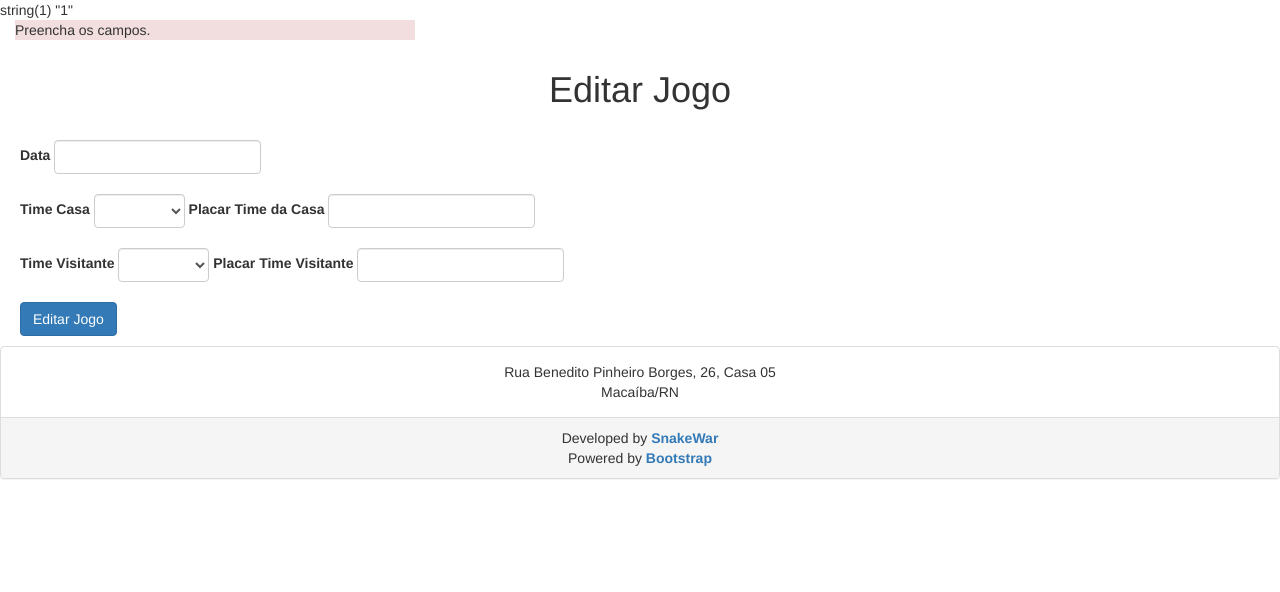
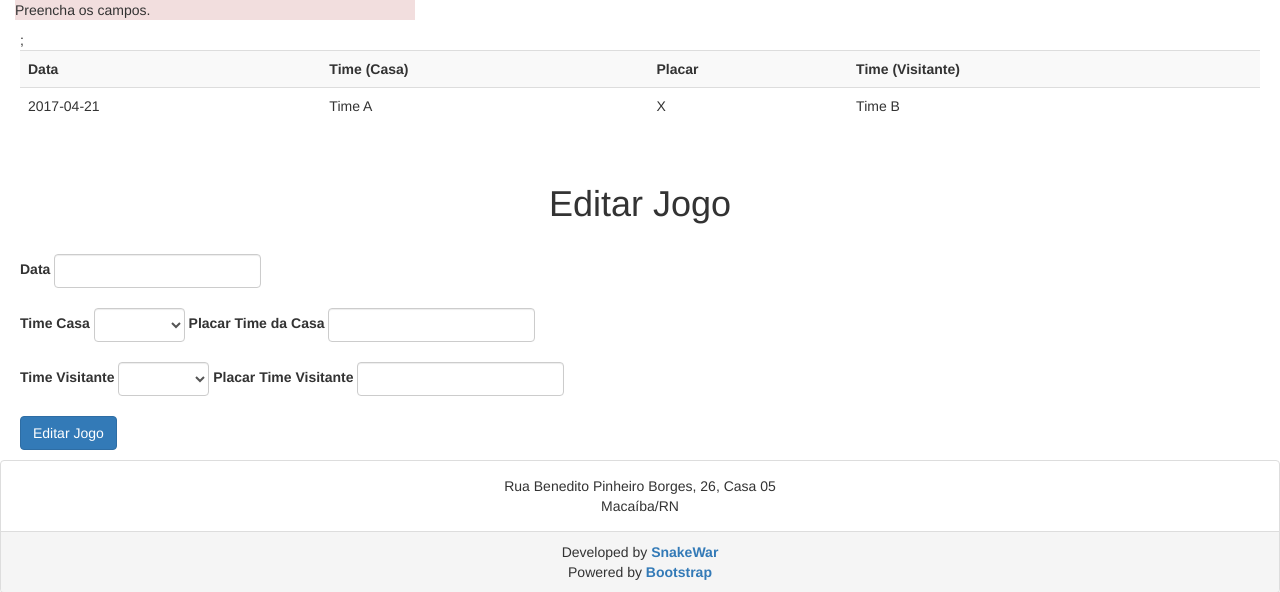
Before and after one commit to SnakeWar/inter2017, a PHP site: page /admin2/templates/editar_jogo.php?id=1 in a window 1280 px wide. Shown: the top 592 px of the page. Run offline with PHP 8.4, Linux system fonts and the light colour scheme; data comes from the database, SQL or seed files in the repository; data that the repository does not hold is empty; some libraries are stand-ins or nearby versions.

Commit message:
Editar jogo

```diff
--- a/admin2/templates/editar_jogo.php
+++ b/admin2/templates/editar_jogo.php
@@ -2,8 +2,15 @@
 	include('header.php');
 	include('../../templates/banco.php');
 
-$id_jogo = $_GET['id'];
-var_dump($id_jogo);
+    $id_jogo = $_GET['id'];
+    $resultado_query = "SELECT j.id AS id_jogo, tc.nome AS time_casa, tv.nome AS time_visitante, j.data AS data, j.placar_casa AS placar_casa, j.placar_visitante AS placar_visitante FROM jogo  j
+    LEFT JOIN time tv ON tv.id = j.time_visitante
+    LEFT JOIN time tc ON tc.id = j.time_casa WHERE j.id = $id_jogo";
+
+$jogos = mysqli_query($link, $resultado_query) or die(mysqli_error($link));
+    $jogo = mysqli_fetch_array($jogos);
+    /*$id_time_casa = $jogo['time_casa'];*/
+
 
 	//FORM
 if(!$_GET){
@@ -11,7 +18,7 @@
 }
 else
 {
-	if($_GET['data'] == "")
+	if($_GET['data'] == null)
 	{
 		echo '<p class="bg-danger erro">Preencha os campos.</p>';
 	}
@@ -29,11 +36,12 @@
 		}
 		else
 		{
-			$query = "UPDATE `jogo` SET  `data` = $data, `placar_casa` = '$placar_casa', `placar_visitante` = '$placar_visitante', `time_casa` = '$time_casa', `time_visitante` = '$time_visitante' WHERE `id` = '$id_jogo'";
 
+			$query = "UPDATE jogo SET `data` = '$data', `placar_casa` = '$placar_casa', `placar_visitante` = '$placar_visitante', `time_casa` = '$time_casa', `time_visitante` = '$time_visitante' WHERE `id` = '$id_jogo'";
 
+                var_dump($id_jogo);
 				mysqli_query($link, $query) or die(mysqli_error($link));
-				/*header('location: ../index.php');*/
+				header('location: ../index.php');
 		}
 	}
 }
@@ -42,12 +50,22 @@
 	<!-- Editar Jogo -->
 <div class="row times">
 <div class="col-md-12">
+    <table class="table table-striped">
+        <tr>
+            <th>Data</th>
+            <th>Time (Casa)</th>
+            <th>Placar</th>
+            <th>Time (Visitante)</th>
+        </tr>
+        <tr><td><?php echo $jogo['data'] ?></td><td><?php echo $jogo['time_casa'] ?></td><td><?php echo $jogo['placar_casa']?> X <?php echo $jogo['placar_visitante']?></td><td><?php echo $jogo['time_visitante']?></td></tr>;
+    </table>
+    <br>
 <h1>Editar Jogo</h1>
 <br>
 <form class="form-inline">
   <div class="form-group">
     <label for="exampleInputName2">Data</label>
-    <input type="text" class="form-control" id="calendario" name="data" placeholder="">
+    <input type="text" class="form-control" id="calendario" value="" name="data" placeholder="">
   </div>
   <br>
     <br>
@@ -59,12 +77,15 @@
 		$times = mysqli_query($link, "SELECT `time`.`id`, `time`.`nome` FROM `time`");
 
 		foreach($times as $time){
+
+            $time_id = $time['id'];
 			echo '<option value="' . $time['id'] . '">' . $time['nome'] . '</option>';
 	}
     ?>
     </select>
      <label for="exampleInputName2">Placar Time da Casa</label>
-    <input type="text" class="form-control" name="placar_casa" placeholder="">
+        <input type="text" class="form-control" name="placar_casa" placeholder="">
+        <input type="hidden" name="id" value="<?php echo $id_jogo ?>">
   </div>
   <br>
     <br>
--- a/templates/banco.php
+++ b/templates/banco.php
@@ -1,5 +1,5 @@
 <?php
-$link = mysqli_connect("localhost", "root", "123456", "campeonato_db");
+$link = mysqli_connect("localhost", "campeonato", "123456", "campeonato_db");
 
 if (!$link) {
     echo "Error: Unable to connect to MySQL." . PHP_EOL;
```
Also changed, not shown: admin2/index.php (+22 -6 lines).
